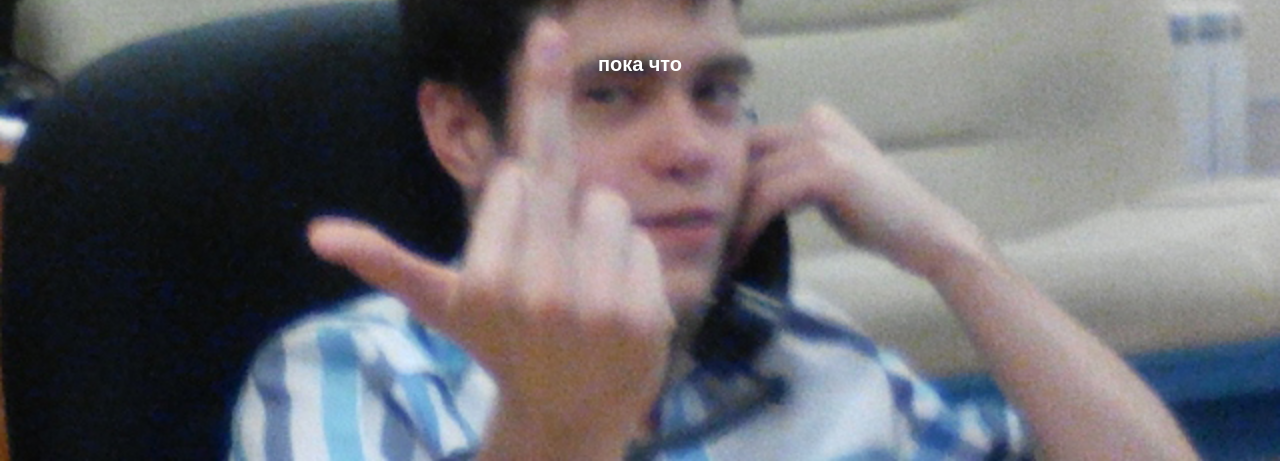
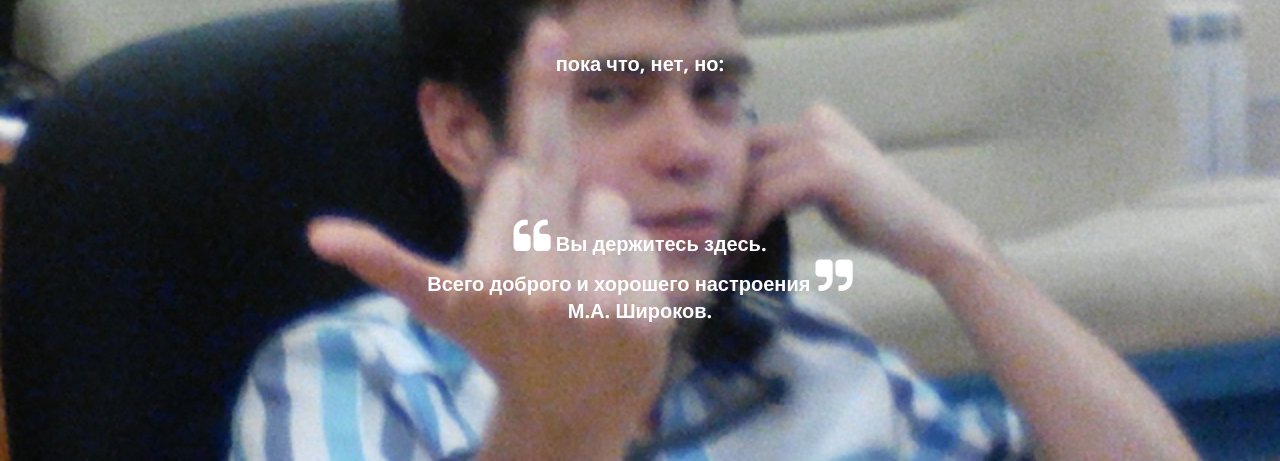
Before and after one commit to plzcomeback/plzcomeback.github.io, a plain HTML site: page 404.html in a window 1280 px wide. Shown: the part 339-800 px from the top of the page. Drawn offline with nearby package versions, Linux system fonts and the light colour scheme.

Commit message:
update 404.html
add quote and new h2

```diff
--- a/404.html
+++ b/404.html
@@ -3,6 +3,7 @@
 <head>
     <meta charset="UTF-8">
     <link href="https://fonts.googleapis.com/css?family=Open+Sans:400,700&subset=cyrillic" rel="stylesheet">
+    <link rel="stylesheet" href="css/font-awesome-4.6.3/css/font-awesome.min.css">
     <meta name="viewport" content="width=device-width, initial-scale=1.0">
     <script src="https://ajax.googleapis.com/ajax/libs/jquery/1.11.2/jquery.min.js"></script>
     <link rel="stylesheet" href="css/404.css">
@@ -13,7 +14,12 @@
 <div class="main-content">
     <div class="container">
         <h1>ТУТ НИЧЕГО НЕТ</h1>
-        <h2>пока что</h2>
+        <h2>пока что, нет, но:</h2>
+        <h2><i class="fa fa-quote-left fa-2x" aria-hidden="true"></i> Вы держитесь здесь. <br>
+            Всего доброго и
+            хорошего настроения <i class="fa fa-quote-right fa-2x" aria-hidden="true"></i><br>
+
+        М.А. Широков.</h2>
     </div>
 </div>
 
```
